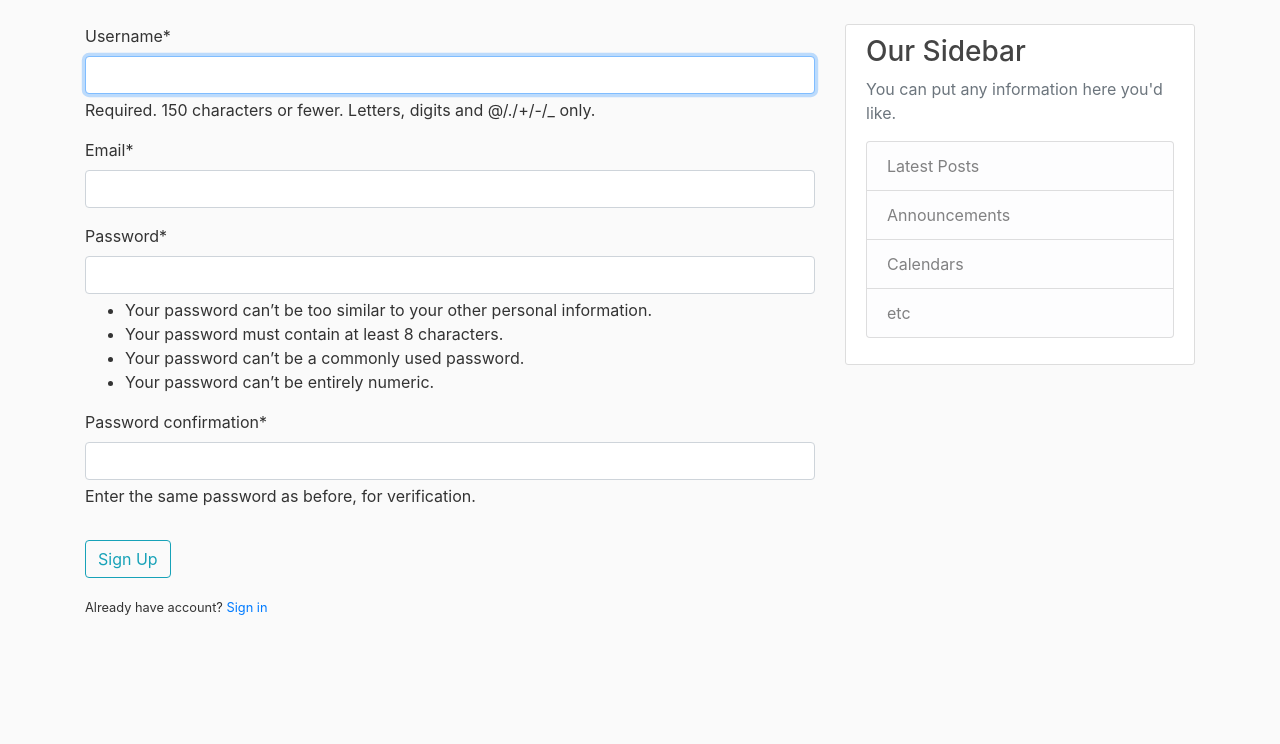
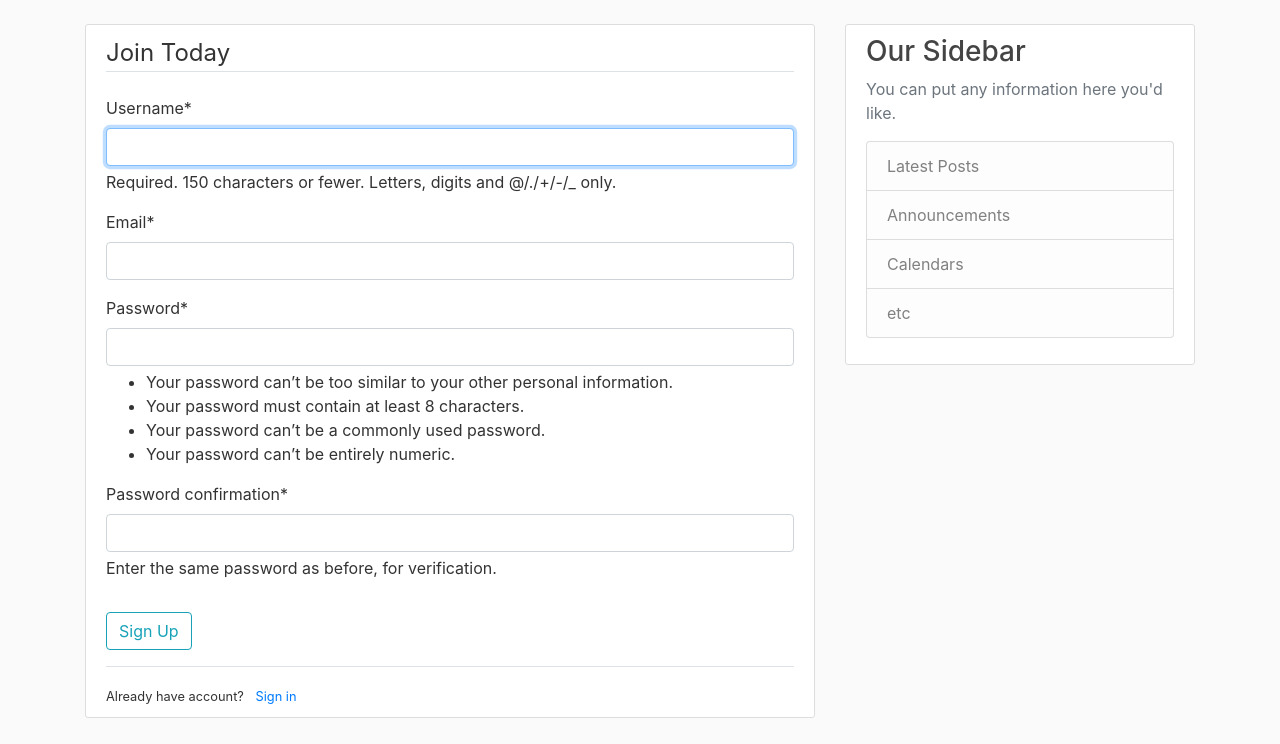
Before and after one commit to geswanel/DjangoLearning, a Django app: page /register in a window 1280 px wide. Shown: the part 56-800 px from the top of the page. Run offline with Django 5.2, Linux system fonts and the light colour scheme; some libraries are stand-ins or nearby versions.

Commit message:
Changes according to tutorial

```diff
--- a/tutorial_project/users/templates/users/register.html
+++ b/tutorial_project/users/templates/users/register.html
@@ -1,16 +1,21 @@
 {% extends 'blog/base.html' %}
 {% load crispy_forms_tags %}
 {% block content %}
-  <div class="content-container">
+  <div class="content-section">
     <form method="POST">
       {% csrf_token %}
       <fieldset class="form-group">
+        <legend class="border-bottom mb-4">Join Today</legend>
         {{ form | crispy }}
       </fieldset>
       <fieldset class="form-group">
         <button class="btn btn-outline-info" type="submit">Sign Up</button>
       </fieldset>
     </form>
-    <small class="text muted">Already have account? <a href="#">Sign in</a></small>
+    <div class="border-top pt-3">
+      <small class="text muted">
+        Already have account? <a class="ml-2" href="#">Sign in</a>
+      </small>
+    </div>
   </div>
 {% endblock content %}
```
Lines whose indentation alone changed are shown as unchanged.
